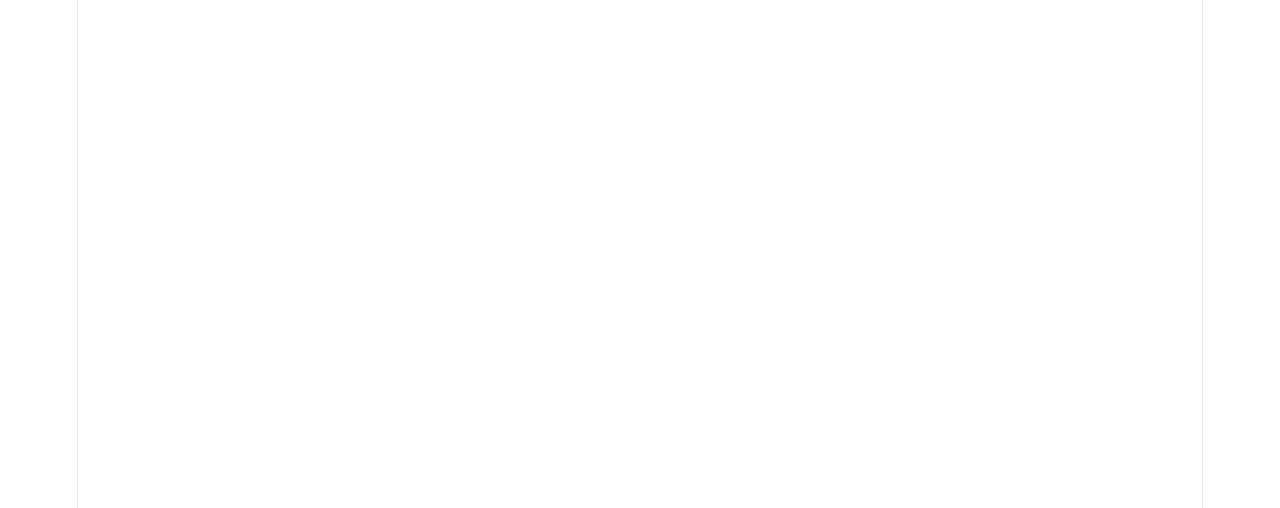
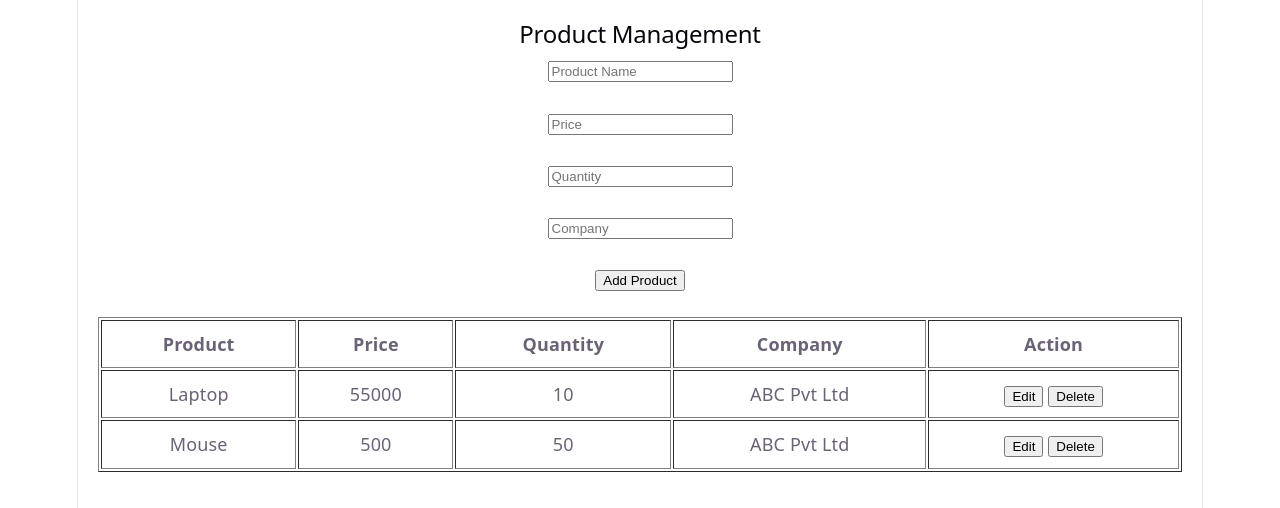
Before and after one commit to narniraviteja-dotcom/Inventory-Management-system, a React app in the folder frontend/: page /product in a window 1280 px wide. Before the commit this address had no page. Shown: the top 508 px of the page. Built offline with nearby package versions, Linux system fonts and the light colour scheme; the HTML template or start-up script is replaced by a standard one.

Commit message:
Day 7: Product Management Module

```diff
--- a/frontend/src/App.jsx
+++ b/frontend/src/App.jsx
@@ -3,6 +3,7 @@ import { BrowserRouter, Routes, Route } from "react-router-dom";
 import Login from "./pages/Login";
 import Dashboard from "./pages/Dashboard";
 import Company from "./pages/Company";
+import Product from "./pages/Product";
 function App() {
   return (
     <BrowserRouter>
@@ -10,6 +11,7 @@ function App() {
         <Route path="/" element={<Login />} />
         <Route path="/dashboard" element={<Dashboard />} />
         <Route path="/company" element={<Company />} />
+        <Route path="/product" element={<Product />} />
       </Routes>
     </BrowserRouter>
   );
--- a/frontend/src/components/Sidebar.jsx
+++ b/frontend/src/components/Sidebar.jsx
@@ -25,7 +25,12 @@ function Sidebar() {
     🏢 Company
   </Link>
 </p>
-      <p>📦 Products</p>
+     <Link
+  to="/product"
+  style={{ color: "white", textDecoration: "none" }}
+>
+  📦 Products
+</Link>
       <p>📋 Orders</p>
       <p>👤 Users</p>
       <p>🚪 Logout</p>
--- /dev/null
+++ b/frontend/src/pages/product.jsx
@@ -0,0 +1,153 @@
+import React, { useState } from "react";
+
+function Product() {
+  const [products, setProducts] = useState([
+    {
+      id: 1,
+      name: "Laptop",
+      price: "55000",
+      quantity: "10",
+      company: "ABC Pvt Ltd",
+    },
+    {
+      id: 2,
+      name: "Mouse",
+      price: "500",
+      quantity: "50",
+      company: "ABC Pvt Ltd",
+    },
+  ]);
+
+  const [form, setForm] = useState({
+    name: "",
+    price: "",
+    quantity: "",
+    company: "",
+  });
+
+  const [editId, setEditId] = useState(null);
+
+  const handleChange = (e) => {
+    setForm({ ...form, [e.target.name]: e.target.value });
+  };
+
+  const handleSubmit = () => {
+    if (!form.name || !form.price || !form.quantity || !form.company) {
+      alert("Please fill all fields");
+      return;
+    }
+
+    if (editId) {
+      setProducts(
+        products.map((p) =>
+          p.id === editId ? { ...form, id: editId } : p
+        )
+      );
+      setEditId(null);
+    } else {
+      setProducts([
+        ...products,
+        {
+          id: Date.now(),
+          ...form,
+        },
+      ]);
+    }
+
+    setForm({
+      name: "",
+      price: "",
+      quantity: "",
+      company: "",
+    });
+  };
+
+  const handleEdit = (product) => {
+    setForm(product);
+    setEditId(product.id);
+  };
+
+  const handleDelete = (id) => {
+    setProducts(products.filter((p) => p.id !== id));
+  };
+
+  return (
+    <div style={{ padding: "20px" }}>
+      <h2>Product Management</h2>
+
+      <input
+        type="text"
+        name="name"
+        placeholder="Product Name"
+        value={form.name}
+        onChange={handleChange}
+      />
+      <br /><br />
+
+      <input
+        type="number"
+        name="price"
+        placeholder="Price"
+        value={form.price}
+        onChange={handleChange}
+      />
+      <br /><br />
+
+      <input
+        type="number"
+        name="quantity"
+        placeholder="Quantity"
+        value={form.quantity}
+        onChange={handleChange}
+      />
+      <br /><br />
+
+      <input
+        type="text"
+        name="company"
+        placeholder="Company"
+        value={form.company}
+        onChange={handleChange}
+      />
+      <br /><br />
+
+      <button onClick={handleSubmit}>
+        {editId ? "Update Product" : "Add Product"}
+      </button>
+
+      <br /><br />
+
+      <table border="1" cellPadding="10" style={{ width: "100%" }}>
+        <thead>
+          <tr>
+            <th>Product</th>
+            <th>Price</th>
+            <th>Quantity</th>
+            <th>Company</th>
+            <th>Action</th>
+          </tr>
+        </thead>
+
+        <tbody>
+          {products.map((product) => (
+            <tr key={product.id}>
+              <td>{product.name}</td>
+              <td>{product.price}</td>
+              <td>{product.quantity}</td>
+              <td>{product.company}</td>
+              <td>
+                <button onClick={() => handleEdit(product)}>Edit</button>
+                {" "}
+                <button onClick={() => handleDelete(product.id)}>
+                  Delete
+                </button>
+              </td>
+            </tr>
+          ))}
+        </tbody>
+      </table>
+    </div>
+  );
+}
+
+export default Product;
```
